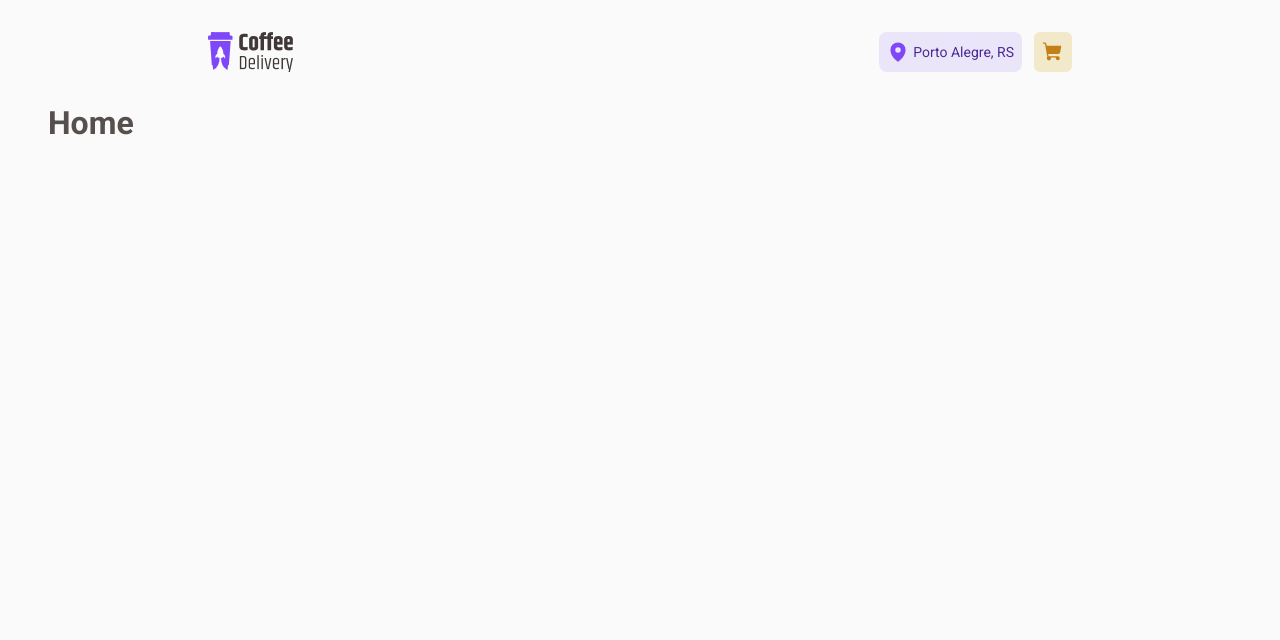
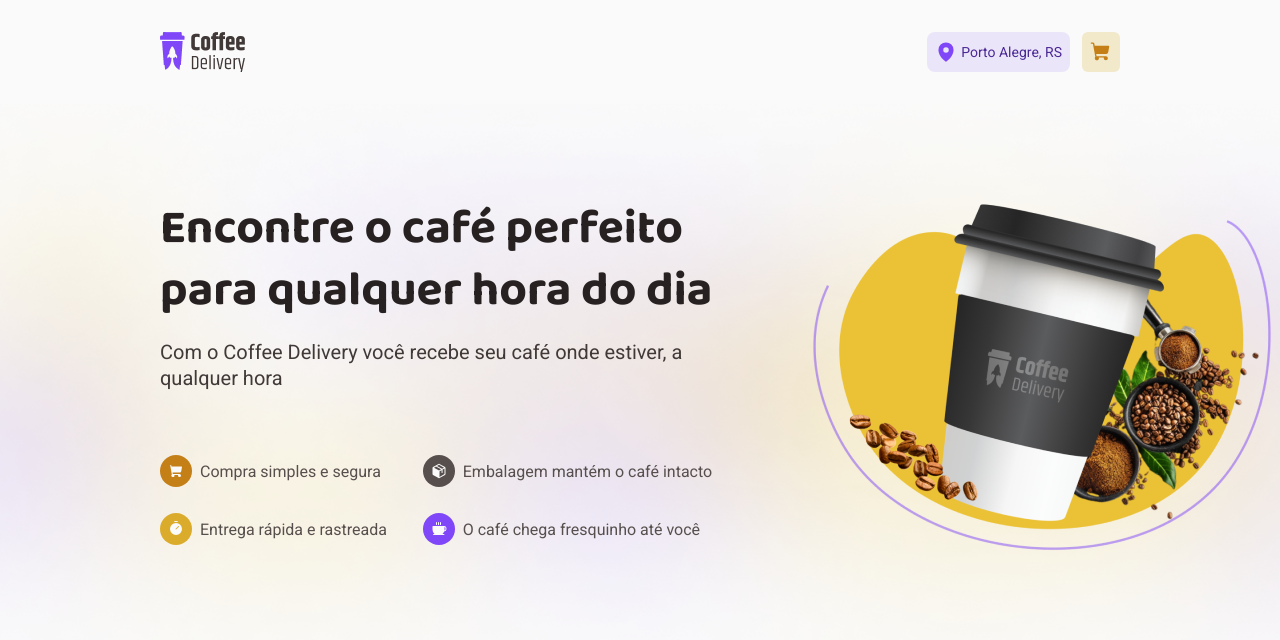
Before and after one commit to joaocruzzq/coffee-delivery, a React (Vite) app: page / in a window 1280 px wide. Shown: the top 640 px of the page. Built offline with nearby package versions, Linux system fonts and the light colour scheme.

Commit message:
home banner

```diff
--- a/src/layout/defaultLayout/styles.ts
+++ b/src/layout/defaultLayout/styles.ts
@@ -2,7 +2,7 @@
 
 export const LayoutContainer = styled.div`
    height: 100vh;
-   max-width: 74rem;
+   max-width: 94rem;
 
    margin: auto;
 
--- a/src/pages/home/index.tsx
+++ b/src/pages/home/index.tsx
@@ -1,5 +1,42 @@
+import { IntroContainer, IntroTitle, ItemsContainer } from "./styles";
+
+import { Coffee, Package, ShoppingCart, Timer } from "phosphor-react";
+
+import coffeePic from "../../assets/coffee-pic.png"
+
 export function Home(){
    return (
-      <h1>Home</h1>
+      <div>
+         <IntroContainer>
+            <IntroTitle>
+               <h1>Encontre o café perfeito para qualquer hora do dia</h1>
+               <p>Com o Coffee Delivery você recebe seu café onde estiver, a qualquer hora</p>
+            </IntroTitle>
+
+            <img src={coffeePic} alt="" />
+
+            <ItemsContainer>
+               <div>
+                  <ShoppingCart size={32} weight="fill" />
+                  Compra simples e segura
+               </div>
+
+               <div>
+                  <Package size={32} weight="fill" />
+                  Embalagem mantém o café intacto
+               </div>
+
+               <div>
+                  <Timer size={32} weight="fill" />
+                  Entrega rápida e rastreada
+               </div>
+
+               <div>
+                  <Coffee size={32} weight="fill" />
+                  O café chega fresquinho até você
+               </div>
+            </ItemsContainer>
+         </IntroContainer>
+      </div>
    )
 }
--- /dev/null
+++ b/src/pages/home/styles.ts
@@ -0,0 +1,85 @@
+import styled from "styled-components";
+
+export const IntroContainer = styled.div`
+   display: grid;
+   grid-template-areas: 'title img' 'items img';
+
+   column-gap: 3.5rem;
+   padding: 5.875rem 10rem 6.75rem;
+
+   background-image: url("src/assets/background.png");
+
+   background-size: cover;
+   background-position: center;
+   background-repeat: no-repeat;
+
+   img {
+      grid-area: img;
+   }
+`
+
+export const IntroTitle = styled.div`
+   display: flex;
+   flex-direction: column;
+
+   gap: 1rem;
+   grid-area: title;
+
+   width: 36.75rem;
+
+   h1 {
+      font-size: 3rem;
+      line-height: 130%;
+
+      font-weight: bolder;
+      font-family: 'Baloo 2', sans-serif;
+
+      color: ${props => props.theme["base-title"]};
+   }
+
+   p {
+      line-height: 130%;
+      font-size: 1.25rem;
+
+      color: ${props => props.theme["base-subtitle"]};
+   }
+`
+
+export const ItemsContainer = styled.div`
+   grid-area: items;
+
+   display: grid;
+   grid-template-columns: auto auto;
+
+   div {
+      display: flex;
+      gap: 0.5rem;
+
+      align-items: center;
+   }
+
+   div > svg {
+      padding: 0.5rem;
+
+      background: white;
+      border-radius: 50%;
+
+      color: ${props => props.theme.background};
+   }
+
+   div:nth-child(1) > svg {
+      background: ${props => props.theme["yellow-dark"]}
+   }
+
+   div:nth-child(2) > svg {
+      background: ${props => props.theme["base-text"]}
+   }
+
+   div:nth-child(3) > svg {
+      background: ${props => props.theme.yellow}
+   }
+
+   div:nth-child(4) > svg {
+      background: ${props => props.theme.purple}
+   }
+`
--- a/src/styles/global.ts
+++ b/src/styles/global.ts
@@ -10,7 +10,7 @@
 
    :focus {
       outline: 0;
-      box-shadow: 0 0 0 2px ${props => props.theme["purple-dark"]};
+      box-shadow: 0 0 0 2px ${props => props.theme.purple};
    }
 
    body {
```
Also changed, not shown: src/assets/background.png (added), src/assets/coffee-pic.png (added).
